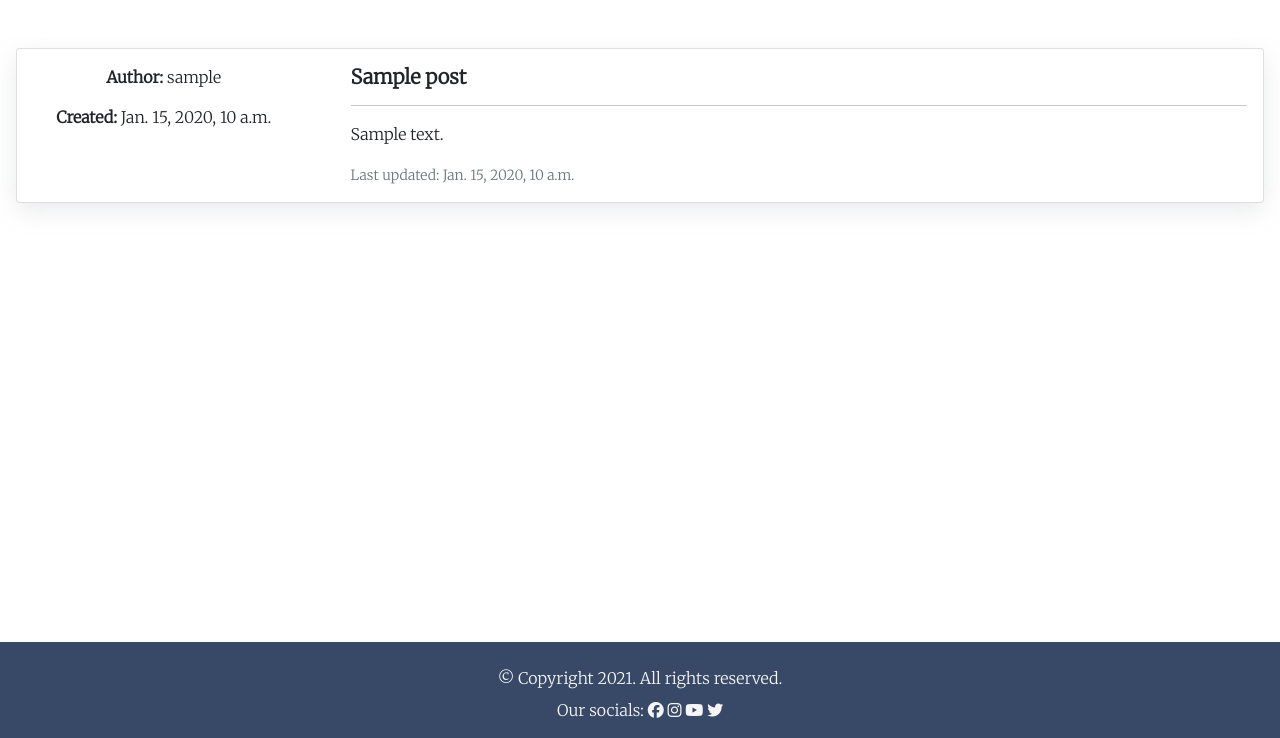
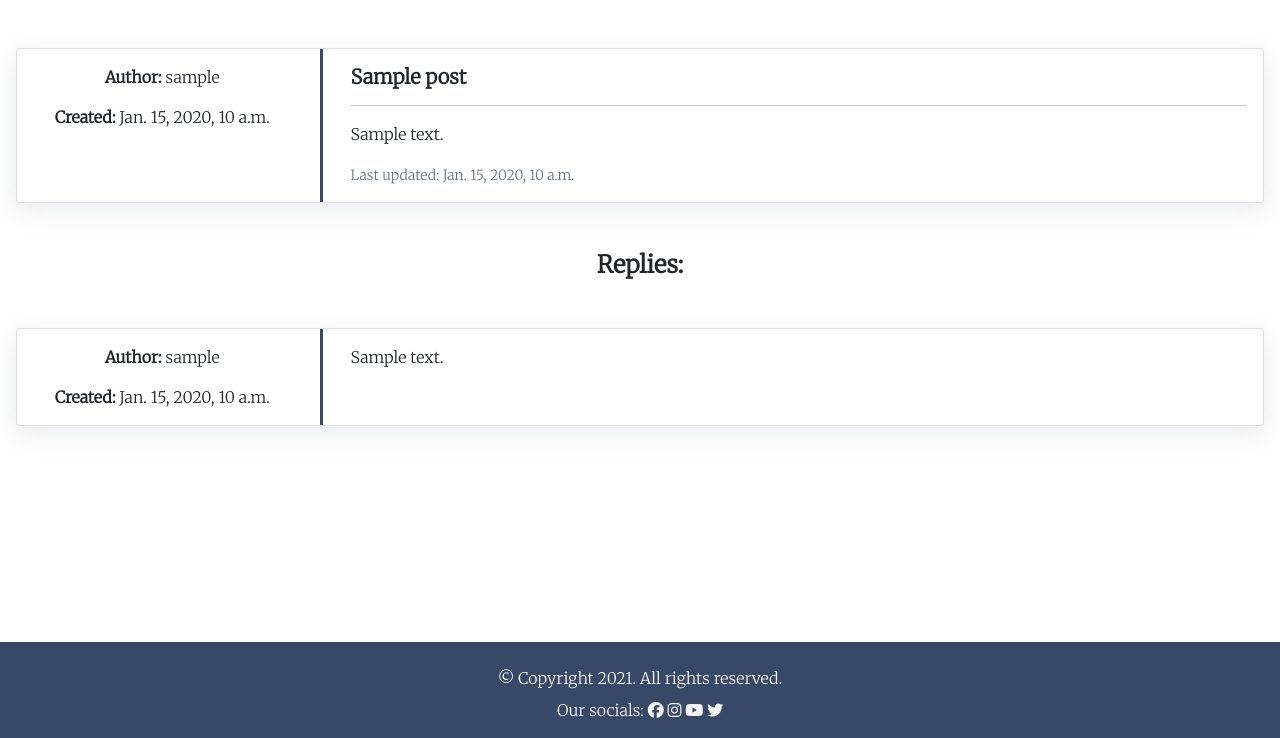
Before and after one commit to domsq/the-gamers-forum, a Django app: a page that uses templates/base.html in a window 1280 px wide. Shown: the part 62-800 px from the top of the page. Run offline with Django 3.2, Linux system fonts and the light colour scheme; tables that the repository leaves empty hold one stand-in row (values such as "Sample post"); some libraries are stand-ins or nearby versions.

Commit message:
Update post_detail.html to show replies

```diff
--- a/static/css/style.css
+++ b/static/css/style.css
@@ -39,7 +39,7 @@ footer a:hover {
     color: coral;
 }
 
-.footer-bg {
+.dark-bg {
     background: #384968;
     color: whitesmoke;
 }
@@ -70,3 +70,17 @@ footer a:hover {
 .main-btn a:hover {
     color: coral;
 }
+
+/* Border styling for post and reply cards */
+
+.border-right {
+    border-right: 3px solid #384968;
+}
+
+/* Media queries */
+
+@media screen and (max-width: 765px) {
+    .border-right {
+    border-right: none;
+    }
+}
--- a/templates/base.html
+++ b/templates/base.html
@@ -53,7 +53,7 @@
       {% endblock content %}
     </main>
 
-    <footer class="footer footer-bg mt-auto py-3 fixed-bottom">
+    <footer class="footer dark-bg mt-auto py-3 fixed-bottom">
         <p class="text-center m-0 py-2">© Copyright 2021. All rights reserved.</p>
         <p class="text-center m-0">Our socials:
             <a href="https://facebook.com" target="_blank" rel="noopener noreferrer" aria-label="Visit us on Facebook (opens in new tab)"><i class="fab fa-facebook"></i></a>
--- a/templates/post_detail.html
+++ b/templates/post_detail.html
@@ -4,10 +4,10 @@
 
 <div class="row">
     <div class="col-12">
-
+        <!-- Card to display chosen post -->
         <div class="card mb-3 mt-5 mx-3">
             <div class="row">
-              <div class="col-md-3">
+              <div class="col-md-3 border-right">
                 <p class="card-text text-center pt-3"><strong>Author:</strong> {{ post.creator }}</p>
                 <p class="card-text text-center"><strong>Created:</strong> {{ post.created }}</p>
               </div>
@@ -22,6 +22,24 @@
             </div>
           </div>
 
+          <h4 class="text-center my-5"><strong>Replies:</strong></h4>
+          <!-- For display of related replies -->
+          {% for reply in replies %}
+          <div class="card mb-3 mt-5 mx-3">
+            <div class="row">
+              <div class="col-md-3 border-right">
+                <p class="card-text text-center pt-3"><strong>Author:</strong> {{ reply.creator }}</p>
+                <p class="card-text text-center pb-3"><strong>Created:</strong> {{ reply.created }}</p>
+              </div>
+              <div class="col-md-9">
+                <div class="card-body">
+                  <p class="card-text">{{ reply.body }}</p>
+                </div>
+              </div>
+            </div>
+          </div>
+          {% endfor %}
+
     </div>
 </div>
 
```
